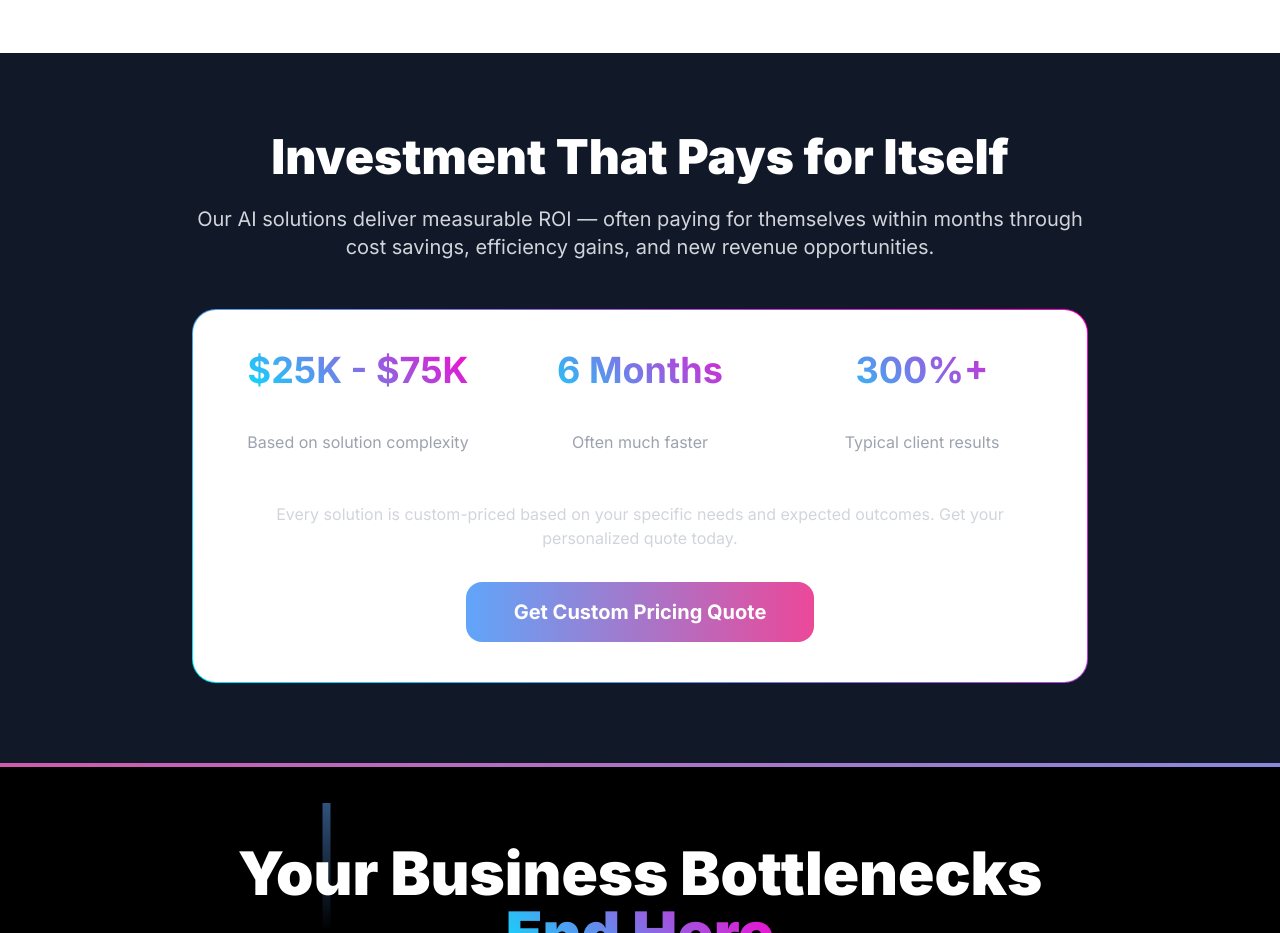
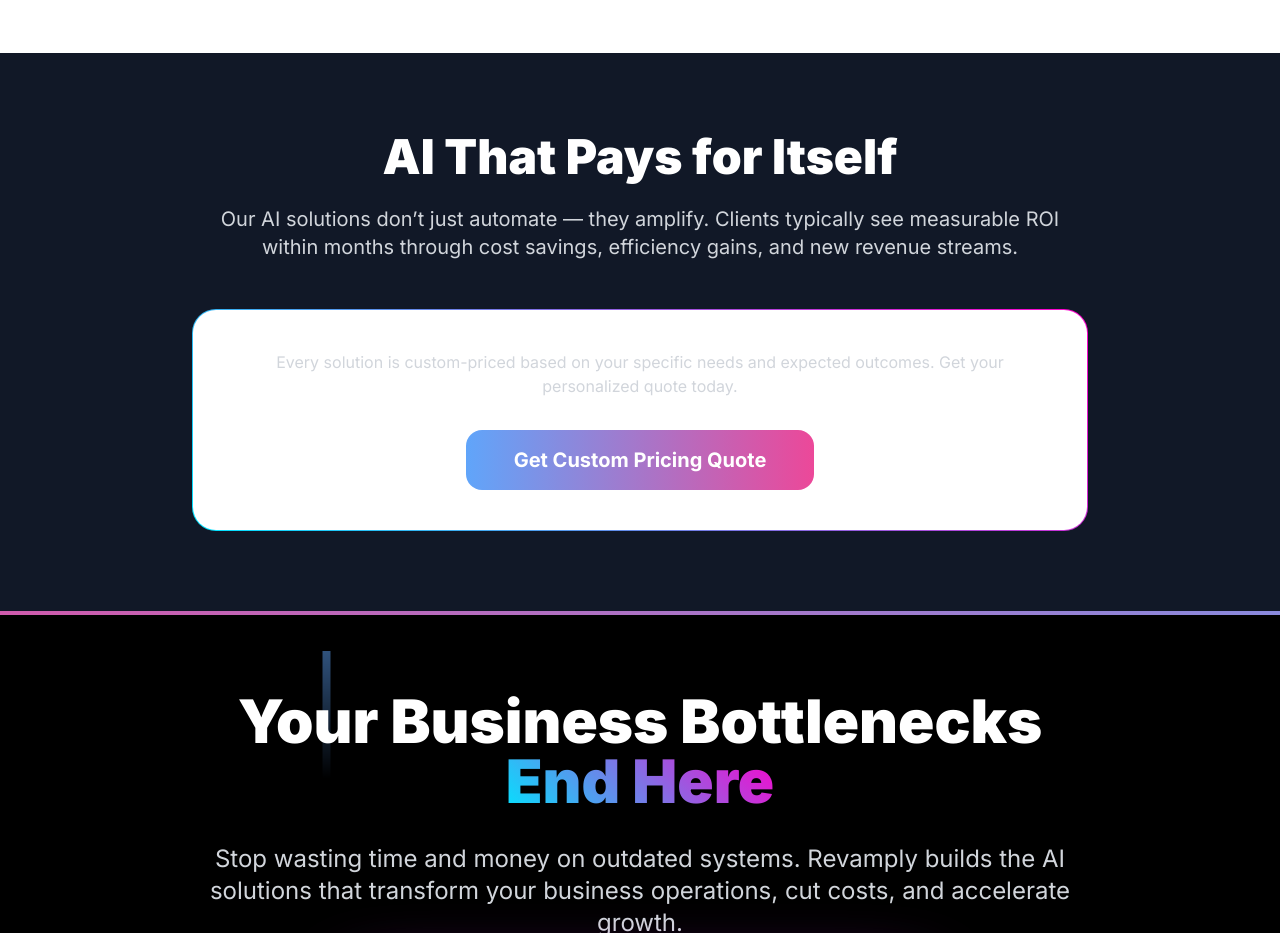
Before and after one commit to Ahmed5427/Revamply.AI, a website: page Index.html in a window 1280 px wide. Shown: the part 6120-7053 px from the top of the page. Drawn offline with nearby package versions, Linux system fonts and the light colour scheme.

Commit message:
Update Index.html

```diff
--- a/Index.html
+++ b/Index.html
@@ -800,28 +800,10 @@
     <section id="pricing-preview" class="py-20 bg-gray-900">
         <div class="container mx-auto px-6">
             <div class="max-w-4xl mx-auto text-center">
-                <h2 class="text-5xl font-black text-white mb-6">Investment That Pays for Itself</h2>
-                <p class="text-xl text-gray-300 mb-12">Our AI solutions deliver measurable ROI — often paying for themselves within months through cost savings, efficiency gains, and new revenue opportunities.</p>
+                <h2 class="text-5xl font-black text-white mb-6">AI That Pays for Itself</h2>
+                <p class="text-xl text-gray-300 mb-12">Our AI solutions don’t just automate — they amplify. Clients typically see measurable ROI within months through cost savings, efficiency gains, and new revenue streams.</p>
 
                 <div class="bg-gray-800 rounded-3xl p-10 border-glow">
-                    <div class="grid md:grid-cols-3 gap-8 mb-12">
-                        <div class="text-center">
-                            <div class="text-4xl font-bold text-gradient mb-2">$25K - $75K</div>
-                            <div class="text-white font-semibold mb-2">Typical Investment Range</div>
-                            <div class="text-gray-400">Based on solution complexity</div>
-                        </div>
-                        <div class="text-center">
-                            <div class="text-4xl font-bold text-gradient mb-2">6 Months</div>
-                            <div class="text-white font-semibold mb-2">Average ROI Timeline</div>
-                            <div class="text-gray-400">Often much faster</div>
-                        </div>
-                        <div class="text-center">
-                            <div class="text-4xl font-bold text-gradient mb-2">300%+</div>
-                            <div class="text-white font-semibold mb-2">ROI in Year One</div>
-                            <div class="text-gray-400">Typical client results</div>
-                        </div>
-                    </div>
-
                     <div class="text-center">
                         <p class="text-gray-300 mb-8">Every solution is custom-priced based on your specific needs and expected outcomes. Get your personalized quote today.</p>
                         <button class="bg-gradient-to-r from-blue-400 to-pink-500 px-12 py-4 rounded-2xl text-white text-xl font-bold hover-glow" onclick="scrollToForm()">
```
